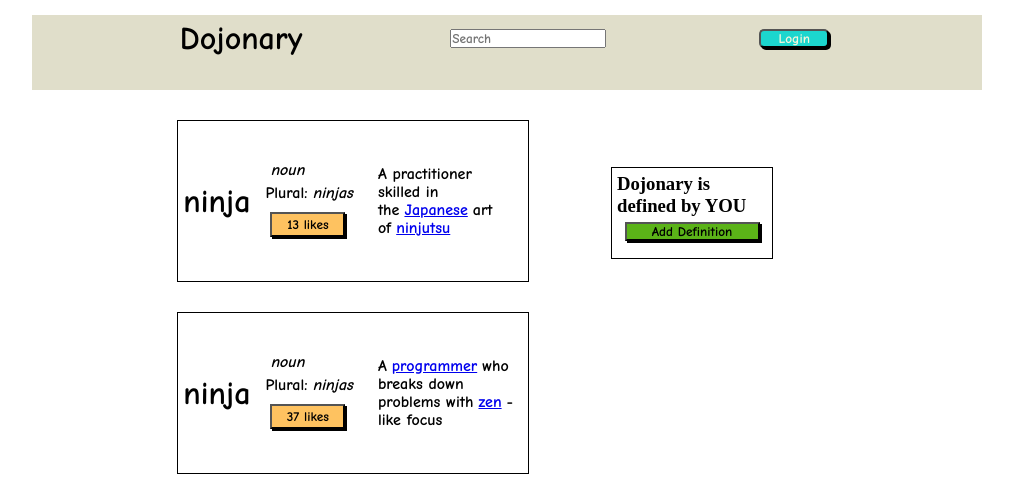
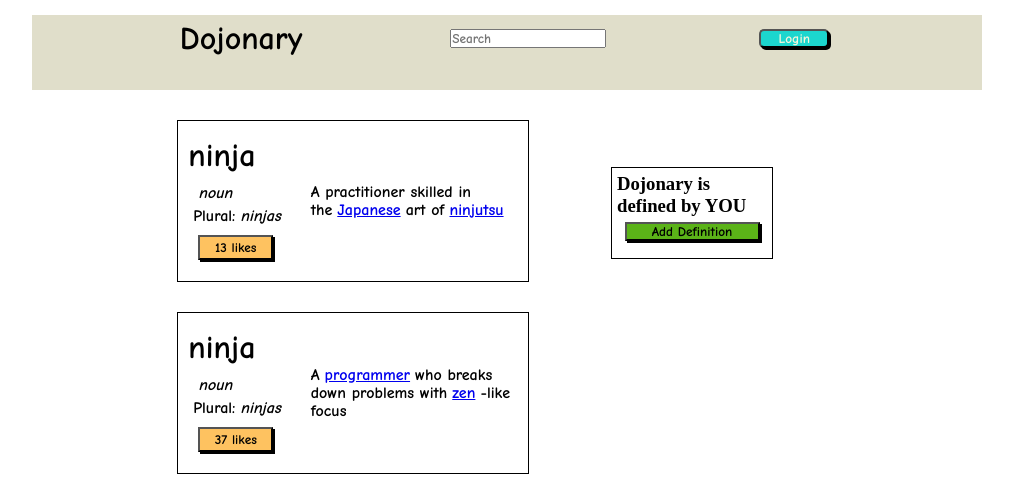
Before and after one commit to dayamuwu/Bootcamp-Publico, a plain HTML site: page OnclickJS_fin/Onclick.html in a window 1280 px wide. Shown: the whole page, without its empty margins (133-1146 px from the left). Drawn offline with Linux system fonts and the light colour scheme.

Commit message:
Onclick final

```diff
--- a/OnclickJS_defin/Onclick.html
+++ b/OnclickJS_fin/Onclick.html
@@ -18,22 +18,24 @@
             </h1>
         </header>
         <div class="caja1">
+            <div class="text">
             <h2>ninja</h2>
                 <ul class="list">
                 <li><em>noun</em></li>
                 <li>Plural:<em>ninjas</em></li>
                 <li><button class="btn2" onclick="mens_alert()">13 likes</button></li>
-                </ul>
+                </ul></div>
                 <div class="sigtxt"><p>A practitioner skilled in the<a href="g">Japanese</a>art of<a href="h">ninjutsu</a></p></div>
         </div>
 
         <div class="caja2">
+            <div class="text">
             <h2>ninja</h2>
                 <ul class="list">
                 <li><em>noun</em></li>
                 <li>Plural:<em>ninjas</em></li>
                 <li><button class="btn2" onclick="mens_alert()">37 likes</button></li>
-            </ul>
+            </ul></div>
             <div class="sigtxt"><p> A<a href="g">programmer</a>who breaks down problems with<a href="h">zen</a>-like focus</p></div>
         </div>
 
```
Also changed, not shown: OnclickJS_fin/Onclick.css (renamed from OnclickJS_defin/Onclick.css), OnclickJS_fin/Onclick.js (renamed from OnclickJS_defin/Onclick.js).
